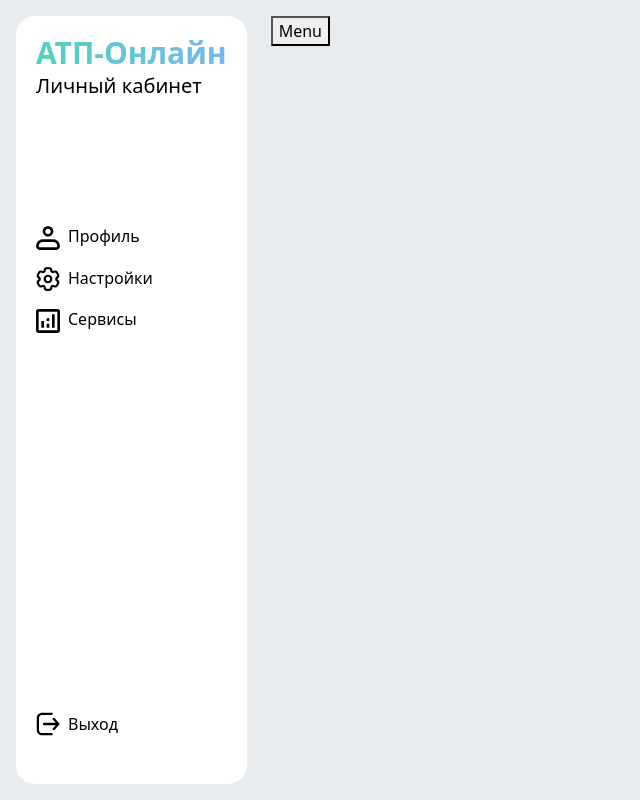
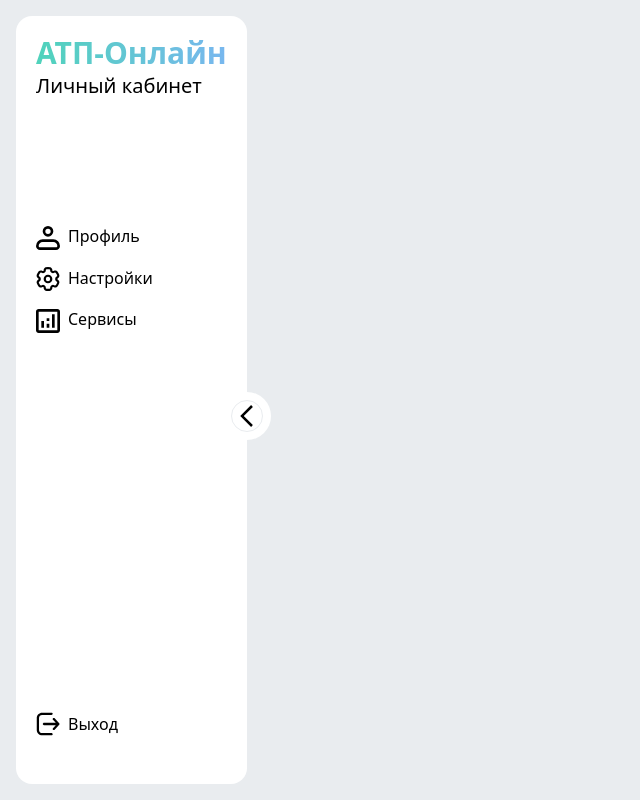
Before and after one commit to volchonok16/FEBaseApp, a React (Create React App) app: page / in a window 1280 px wide. Shown: the whole page, without its empty margins (0-640 px from the left). Built offline with nearby package versions, Linux system fonts and the light colour scheme.

Commit message:
feat: arrow btn

```diff
--- a/src/app/MyApp.tsx
+++ b/src/app/MyApp.tsx
@@ -17,7 +17,7 @@ export const App = () => {
 
   return (
     <div className="container-fluid p-3 min-vw-100 vh-100 bg-light">
-      <div className="row flex-nowrap h-100">
+      <div className="row flex-nowrap h-100 g-0">
         <SideBar />
         <main className="col py-3">
           <Outlet />
--- a/src/app/components/sideBar/SideBar.tsx
+++ b/src/app/components/sideBar/SideBar.tsx
@@ -4,6 +4,8 @@ import { useNavigate } from 'react-router-dom'
 import css from './sideBar.module.scss'
 
 // import { Menu } from 'app/components/menu/Menu'
+import arrowLeft from 'assets/arrow-left.svg'
+import arrowRight from 'assets/arrow-right.svg'
 import logout from 'assets/logout.svg'
 import profile from 'assets/profile.svg'
 import services from 'assets/services.svg'
@@ -57,9 +59,7 @@ export const SideBar: FC = () => {
   return (
     <>
       <div className="col-auto">
-        <nav
-          className={`d-flex flex-column align-items-stretch p-3 ${css.wrapper} bg-white h-100`}
-        >
+        <nav className="d-flex flex-column align-items-stretch p-3 rounded-4 bg-white h-100">
           <div
             role="button"
             className="d-flex flex-column align-items-start h-25 me-md-auto text-black text-decoration-none"
@@ -120,8 +120,10 @@ export const SideBar: FC = () => {
           </div>
         </nav>
       </div>
-      <div className="col-auto">
-        <button onClick={hideMenu}>Menu</button>
+      <div className={css.arrow_wrapper}>
+        <div className={css.arrow}>
+          <img src={isMenu ? arrowLeft : arrowRight} onClick={hideMenu} />
+        </div>
       </div>
     </>
   )
--- a/src/app/components/sideBar/sideBar.module.scss
+++ b/src/app/components/sideBar/sideBar.module.scss
@@ -26,13 +26,41 @@
         height: 1.5rem;
     }
 
-    .wrapper {
-        @include border-radius(1.2rem);
+    .arrow_wrapper {
+        position: relative;
+        width: 0;
+    }
+    .arrow {
+        align-self: flex-end;
+        width: 3rem;
+        height: 3rem;
+        border-radius: 1.5rem;
+        background-color: $white;
+        display: flex;
+        align-items: center;
+        justify-content: center;
+
+        position: absolute;
+        left: -1.5rem;
+        top: calc(50vh - 1.5rem);
+
+        img {
+            width: 2rem;
+            height: 2rem;
+            object-fit: cover;
+            border: 1px solid $gray-200;
+            border-radius: 1rem;
+        }
+
+        img:hover {
+            background-color: $gray-200;
+        }
     }
 
-    .nav-pills > li > div.active{
-        color: red;
-    }
+    // .wrapper {
+    //     @include border-radius(1.2rem);
+    // }
+
 
     // .logout_wrapper {
     //     @include display(row, 8px);
```
Also changed, not shown: src/assets/arrow-left.svg (added), src/assets/arrow-right.svg (added).
